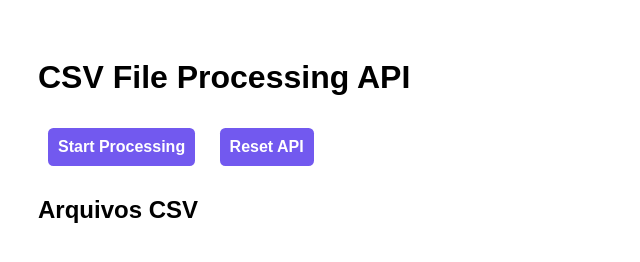
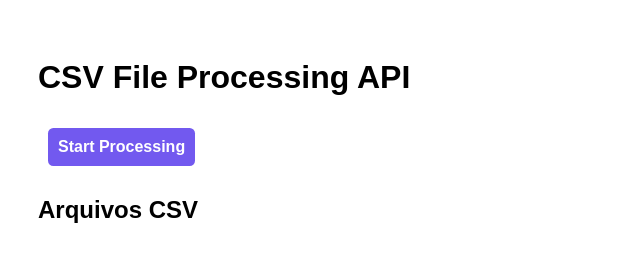
Before and after one commit to Kecbm/quorum, a website: page public/index.html in a window 1280 px wide. Shown: the whole page, without its empty margins (0-640 px from the left). Drawn offline with Linux system fonts and the light colour scheme; no server answers.

Commit message:
:hammer: simplify the user expirience with one only button

```diff
--- a/public/index.html
+++ b/public/index.html
@@ -45,7 +45,6 @@
 <body>
     <h1>CSV File Processing API</h1>
     <button onclick="startProcessing()">Start Processing</button>
-    <button onclick="restartAPI()">Reset API</button>
 
     <div id="files">
         <h2>Arquivos CSV</h2>
@@ -62,16 +61,6 @@
                 .catch(error => alert('Error starting processing: ' + error));
         }
 
-        function restartAPI() {
-            fetch('/restart', { method: 'POST' })
-                .then(response => response.text())
-                .then(message => {
-                    alert(message);
-                    listCSVFiles();
-                })
-                .catch(error => alert('Error restarting the API: ' + error));
-        }
-
         function listCSVFiles() {
             fetch('/csv-files')
                 .then(response => response.json())
@@ -86,7 +75,7 @@
                             fileLink.className = 'csv-file';
                             filesDiv.appendChild(fileLink);
                         });
-                        filesDiv.innerHTML += '<p>Access the result folder to access the files.</p>';
+                        filesDiv.innerHTML += '<p>EXIBIR O CONTEÚDO DOS ARQUIVOS DE RESULT</p>';
                     } else {
                         filesDiv.innerHTML += '<p>No files found.</p>';
                     }
```
